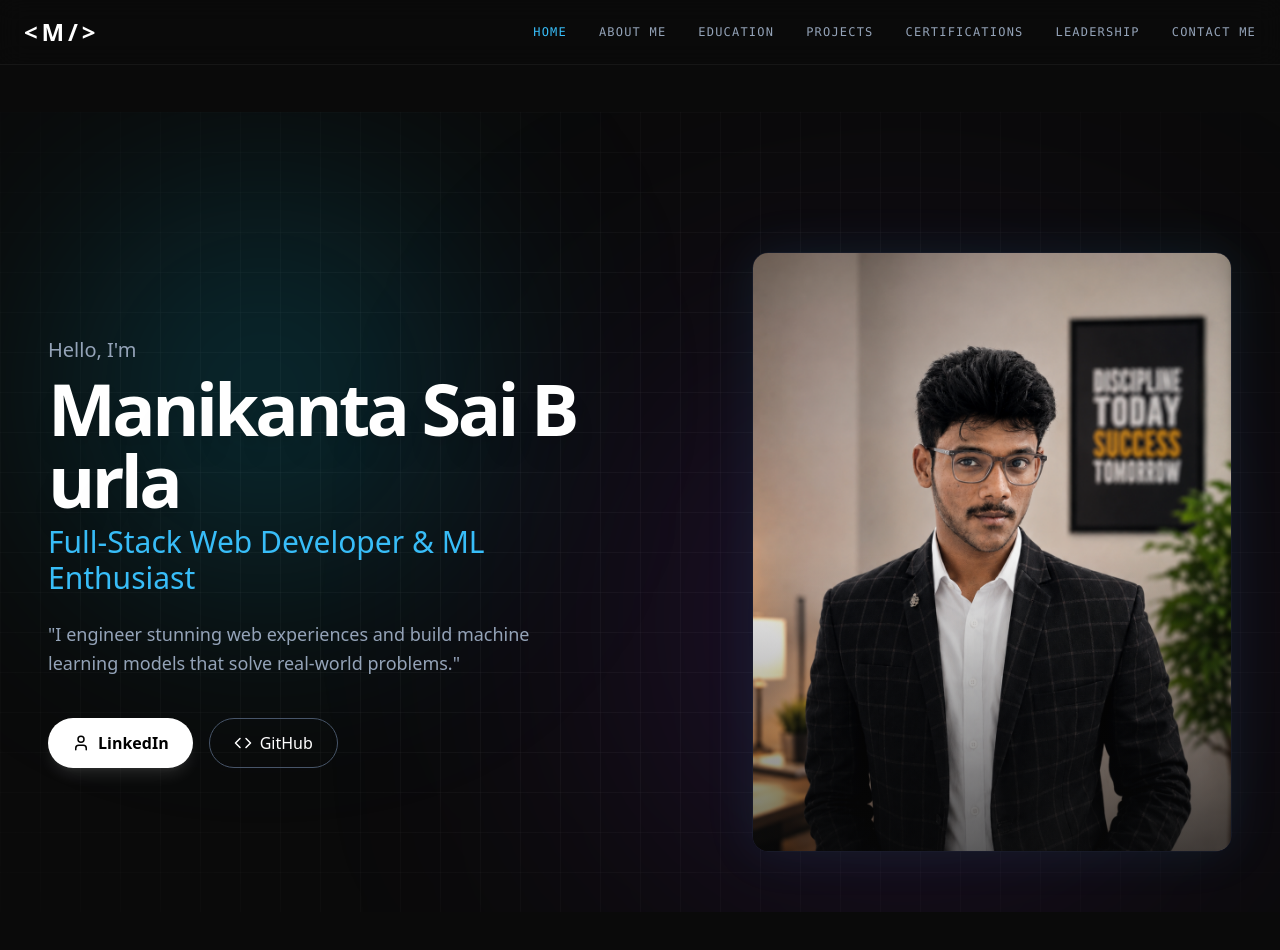
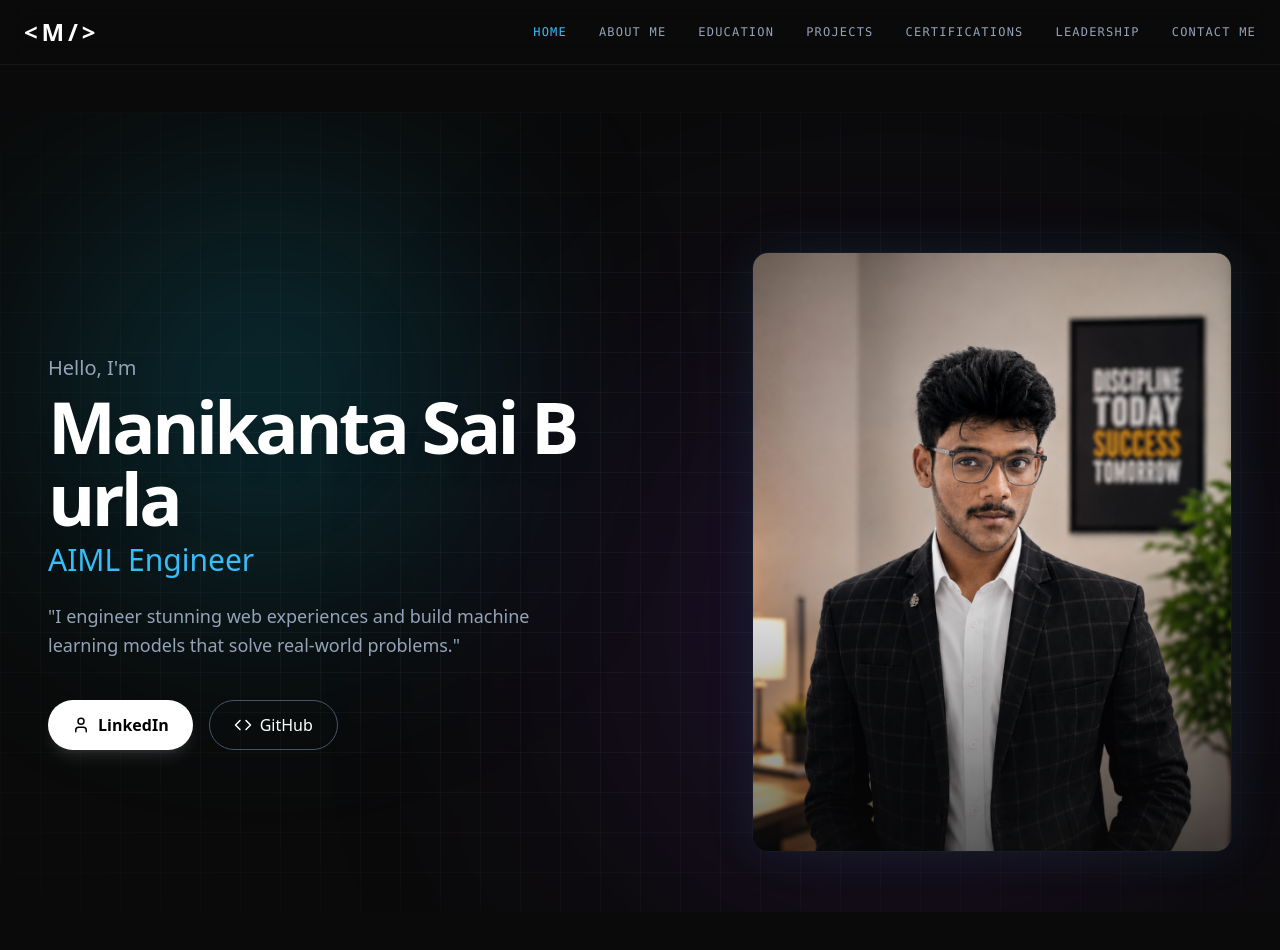
Before and after one commit to ManikantaBurla/My-Portfolio, a React (Vite) app: page / in a window 1280 px wide. Built offline with nearby package versions, Linux system fonts and the light colour scheme.

Commit message:
update: changed the name of title

```diff
--- a/src/components/Hero.jsx
+++ b/src/components/Hero.jsx
@@ -96,7 +96,7 @@ export const Hero = () => {
               }
             }}
           >
-            Full-Stack Web Developer & ML Enthusiast
+            AIML Engineer
           </motion.h2>
 
           <motion.p
```
